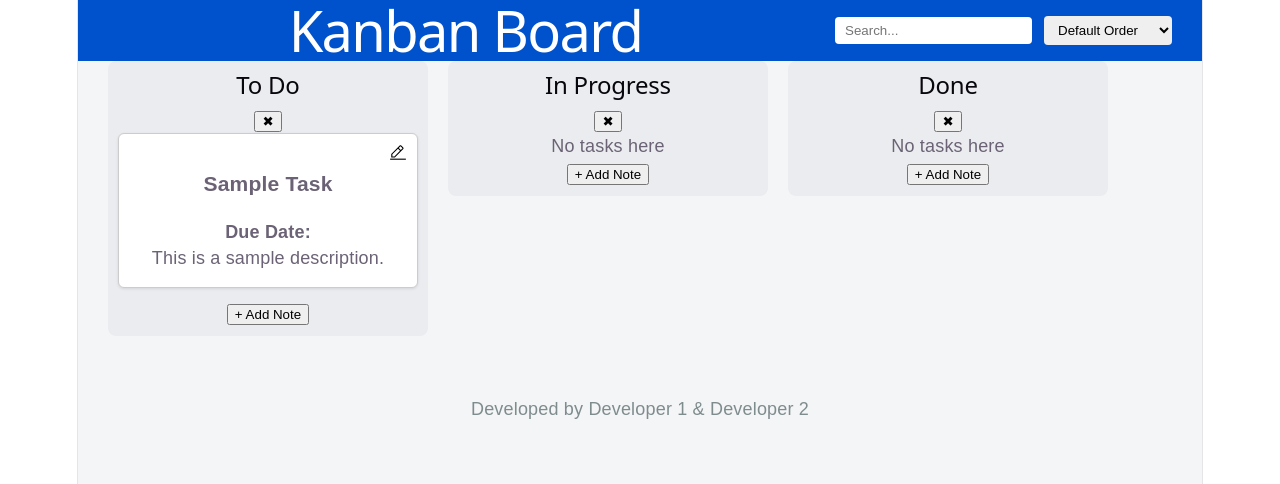
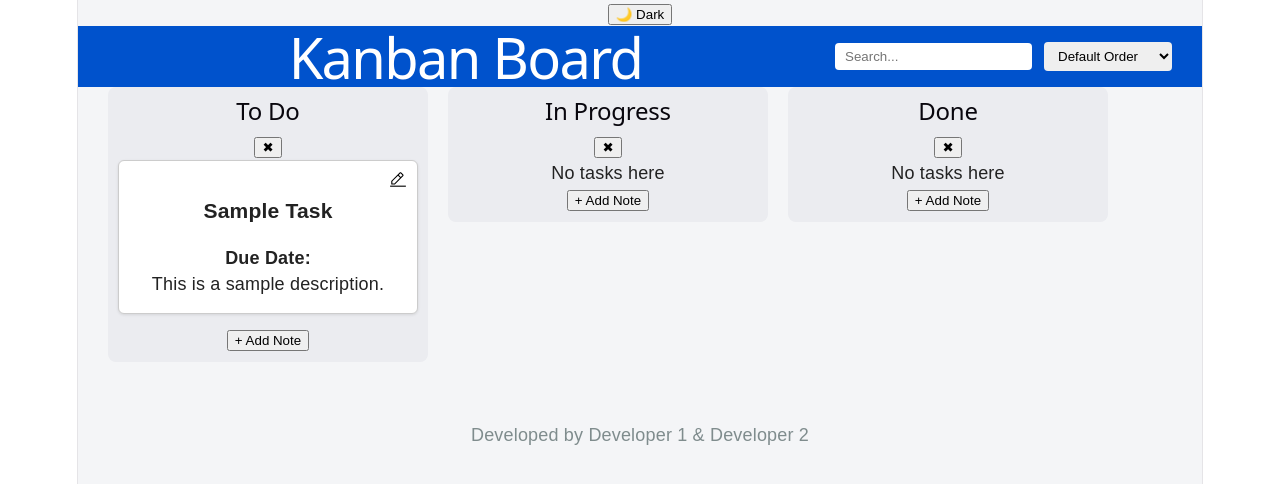
Before and after one commit to ma1eck/SE-LAB-EX-1, a React app in the folder frontend/: page / in a window 1280 px wide. Shown: the top 484 px of the page. Built offline with nearby package versions, Linux system fonts and the light colour scheme; the HTML template or start-up script is replaced by a standard one.

Commit message:
initial light dark mode

```diff
--- a/frontend/src/App.jsx
+++ b/frontend/src/App.jsx
@@ -1,6 +1,7 @@
 import React, { useState, useEffect } from "react";
 import Header from "./Header";
 import Column from "./Column";
+import LightDark from "./LightDark";
 
 const PRIORITY_ORDER = { High: 0, Medium: 1, Low: 2 };
 
@@ -101,6 +102,7 @@ function App() {
         minHeight: "100vh",
       }}
     >
+      <LightDark />
       <Header
         filter={filter}
         setFilter={setFilter}
--- /dev/null
+++ b/frontend/src/LightDark.jsx
@@ -0,0 +1,40 @@
+import { useEffect, useState } from "react";
+
+const THEME_KEY = "app-theme";
+
+export default function LightDark() {
+  const [theme, setTheme] = useState("light");
+
+  useEffect(() => {
+    const saved = localStorage.getItem(THEME_KEY);
+
+    if (saved === "light" || saved === "dark") {
+      setTheme(saved);
+      applyTheme(saved);
+    } else {
+      const prefersDark = window.matchMedia("(prefers-color-scheme: dark)").matches;
+      const startTheme = prefersDark ? "dark" : "light";
+      setTheme(startTheme);
+      applyTheme(startTheme);
+    }
+  }, []);
+
+  function applyTheme(newTheme) {
+    const root = document.documentElement;
+    root.classList.remove("light", "dark");
+    root.classList.add(newTheme);
+  }
+
+  function toggleTheme() {
+    const newTheme = theme === "light" ? "dark" : "light";
+    setTheme(newTheme);
+    applyTheme(newTheme);
+    localStorage.setItem(THEME_KEY, newTheme);
+  }
+
+  return (
+    <button onClick={toggleTheme} className="themeToggleBtn">
+      {theme === "light" ? "🌙 Dark" : "☀️ Light"}
+    </button>
+  );
+}
--- a/frontend/src/index.css
+++ b/frontend/src/index.css
@@ -109,3 +109,27 @@ code {
   padding: 4px 8px;
   background: var(--code-bg);
 }
+/* index.css */
+
+html.light {
+  --bg-color: #ffffff;
+  --text-color: #222222;
+  --card-color: #f3f3f3;
+}
+
+html.dark {
+  --bg-color: #121212;
+  --text-color: #f5f5f5;
+  --card-color: #1e1e1e;
+}
+
+body {
+  background-color: var(--bg-color);
+  color: var(--text-color);
+  margin: 0;
+  transition: background-color 0.2s ease;
+}
+
+.taskCard {
+  background-color: var(--card-color);
+}
```
